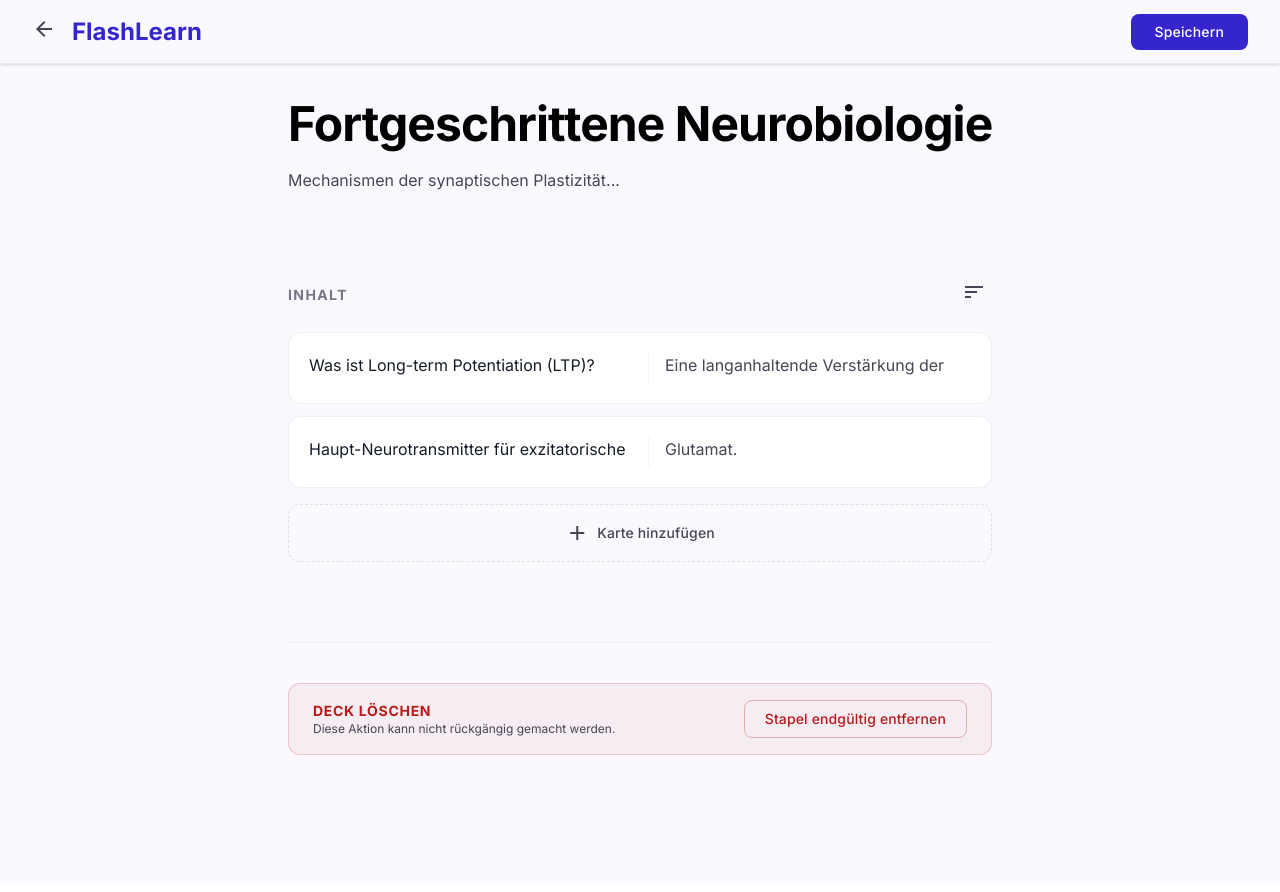
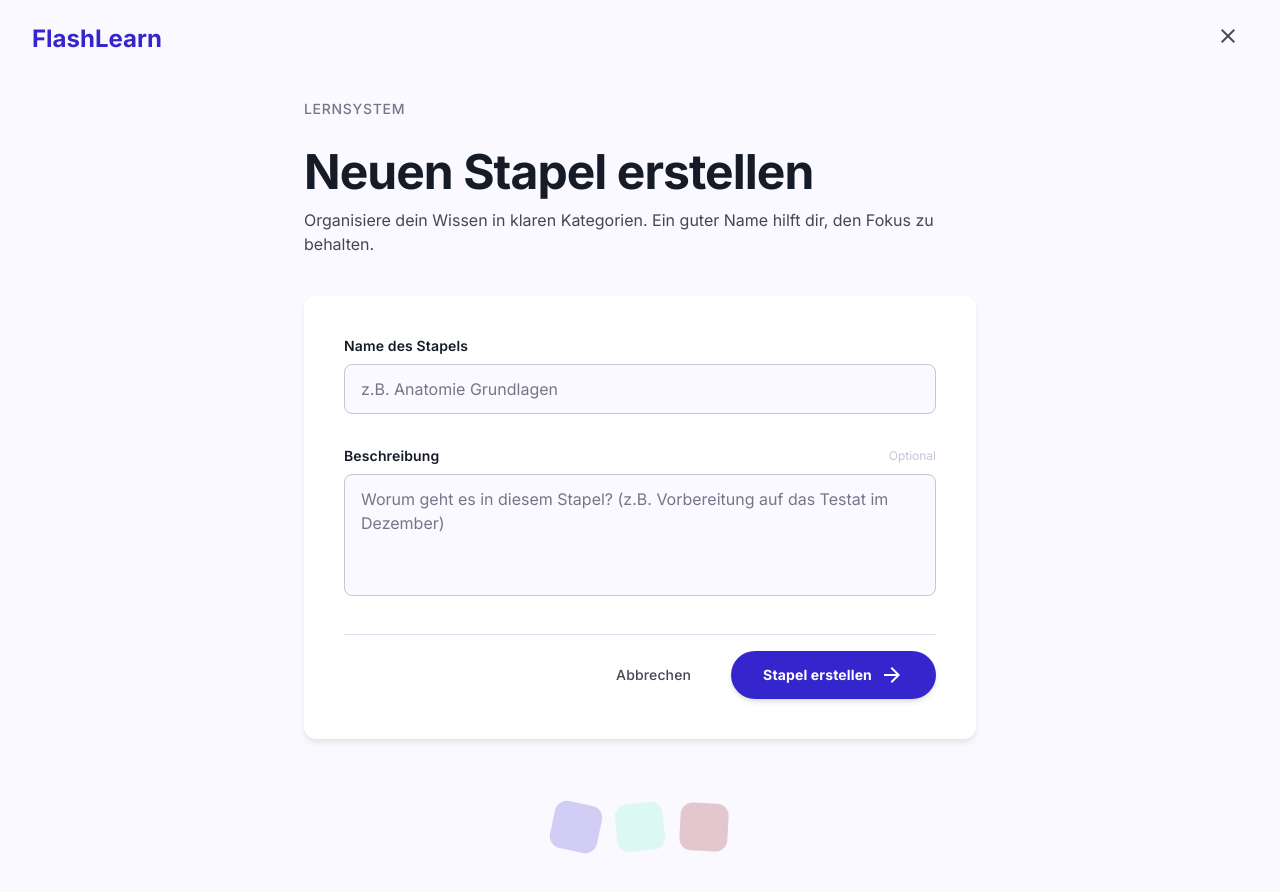
Before and after one commit to 44K33/flashcard, a React (Vite) app in the folder frontend/: page /decks/new in a window 1280 px wide. Shown: the top 892 px of the page. Built offline with nearby package versions, Linux system fonts and the light colour scheme; grey boxes are pictures that could not be loaded.

Commit message:
Seite "Neuen Stapel erstellen" implementiert.

```diff
--- a/frontend/src/App.jsx
+++ b/frontend/src/App.jsx
@@ -3,6 +3,7 @@ import DeckDetail from "./pages/DeckDetail";
 import Home from "./pages/Home";
 import Study from "./pages/Study";
 import Navbar from "./components/Navbar";
+import CreateDeck from "./pages/CreateDeck";
 
 function App() {
   // useLocation = gibt die aktuelle URL zurück
@@ -10,13 +11,16 @@ function App() {
 
   // isStudy = true wenn wir auf /study sind, sonst false
   const isStudy = location.pathname === "/study";
+  // isCreateDeck = true wenn wir auf /decks/new sind, sonst false
+  const isCreateDeck = location.pathname === "/decks/new";
 
   return (
     <div className="min-h-screen bg-surface">
-      {/* Navbar nur anzeigen wenn nicht auf der Study-Seite */}
-      {!isStudy && <Navbar />}
+      {/* Navbar nur anzeigen wenn wir auf keiner der beiden fokussierten Seiten sind */}
+      {!isStudy && !isCreateDeck && <Navbar />}
       <Routes>
         <Route path="/" element={<Home />} />
+        <Route path="/decks/new" element={<CreateDeck />} />
         <Route path="/decks/:deckId" element={<DeckDetail />} />
         <Route path="/study" element={<Study />} />
       </Routes>
--- a/frontend/src/components/AddDeckCard.jsx
+++ b/frontend/src/components/AddDeckCard.jsx
@@ -1,18 +1,20 @@
+import { Link } from "react-router-dom";
 import { PlusCircle } from "lucide-react";
 
 function AddDeckCard() {
   return (
-    // group = ermöglicht group-hover auf Kind-Elementen
-    // hover:border-primary hover:text-primary = wird beim Hovern blau
-    <div className="group border-dashed border-2 border-outline-variant items-center justify-center h-full rounded-xl flex flex-col hover:border-primary hover:text-primary transition-all duration-200 cursor-pointer">
-      {/* group-hover:scale-110 = Plus vergrössert sich wenn der ganze Container gehovert wird */}
-      {/* transition-transform = Vergrösserung animiert sich sanft */}
+    // Link statt div: ein Klick führt zur Route /decks/new
+    // to="/decks/new" = Ziel-URL, entspricht href bei normalen <a>-Tags
+    <Link
+      to="/decks/new"
+      className="group border-dashed border-2 border-outline-variant items-center justify-center h-full rounded-xl flex flex-col hover:border-primary hover:text-primary transition-all duration-200 cursor-pointer"
+    >
       <PlusCircle
         className="mb-4 group-hover:scale-110 transition-transform"
         size={36}
       />
       <p>Neuen Stapel erstellen</p>
-    </div>
+    </Link>
   );
 }
 
--- /dev/null
+++ b/frontend/src/pages/CreateDeck.jsx
@@ -0,0 +1,150 @@
+import { useState } from "react";
+import { useNavigate, Link } from "react-router-dom";
+
+function CreateDeck() {
+  // State für die beiden Formularfelder
+  const [name, setName] = useState("");
+  const [description, setDescription] = useState("");
+
+  // useNavigate = ermöglicht programmatisches Navigieren (z.B. nach dem Erstellen zurück zur Home-Seite)
+  const navigate = useNavigate();
+
+  // handleSubmit wird beim Klick auf "Stapel erstellen" ausgeführt
+  const handleSubmit = (e) => {
+    // verhindert das Standard-Verhalten von <form> (Seite neu laden)
+    e.preventDefault();
+
+    // Hier später: Daten ans Backend schicken (name, description)
+    console.log("Neuer Stapel:", { name, description });
+
+    // Zurück zur Home-Seite navigieren
+    navigate("/");
+  };
+
+  return (
+    // pt-24 = Platz für den fixierten Header oben
+    <div className="min-h-screen bg-background flex flex-col">
+      {/* Header: nur Logo + X-Button, keine normale Navbar */}
+      <header className="bg-background fixed top-0 w-full z-50 transition-all duration-200 ease-in-out">
+        <div className="flex justify-between items-center w-full px-4 md:px-8 py-4 max-w-7xl mx-auto">
+          <Link
+            to="/"
+            className="font-headline-md text-headline-md font-bold text-primary"
+          >
+            FlashLearn
+          </Link>
+          <button
+            type="button"
+            onClick={() => navigate("/")}
+            aria-label="Abbrechen"
+            className="p-2 rounded-full hover:bg-surface-container transition-colors text-on-surface-variant cursor-pointer"
+          >
+            <span className="material-symbols-outlined">close</span>
+          </button>
+        </div>
+      </header>
+
+      {/* Hauptinhalt */}
+      <main className="flex-grow pt-24 pb-12 px-4 md:px-8">
+        <div className="max-w-2xl mx-auto w-full">
+          {/* Kleiner Kontext-Hinweis oben */}
+          <nav className="mb-6">
+            <span className="text-label-sm font-label-sm text-outline uppercase tracking-wider">
+              Lernsystem
+            </span>
+          </nav>
+
+          {/* Titel und Beschreibung */}
+          <section className="mb-10">
+            <h1 className="font-display-lg-mobile md:font-display-lg text-display-lg-mobile md:text-display-lg text-on-surface mb-2">
+              Neuen Stapel erstellen
+            </h1>
+            <p className="font-body-md text-body-md text-on-surface-variant">
+              Organisiere dein Wissen in klaren Kategorien. Ein guter Name hilft
+              dir, den Fokus zu behalten.
+            </p>
+          </section>
+
+          {/* Formular-Karte */}
+          <div className="bg-surface-container-lowest rounded-xl shadow-[0_4px_6px_-1px_rgba(0,0,0,0.1)] p-6 md:p-10">
+            <form className="space-y-8" onSubmit={handleSubmit}>
+              {/* Name des Stapels */}
+              <div className="space-y-2">
+                <label
+                  htmlFor="stackName"
+                  className="block font-label-sm text-label-sm text-on-surface font-semibold"
+                >
+                  Name des Stapels
+                </label>
+                <input
+                  id="stackName"
+                  type="text"
+                  required
+                  placeholder="z.B. Anatomie Grundlagen"
+                  // value + onChange = kontrolliertes Input-Feld, React kennt immer den aktuellen Wert
+                  value={name}
+                  onChange={(e) => setName(e.target.value)}
+                  className="w-full px-4 py-3 rounded-lg border border-outline-variant bg-surface text-body-md font-body-md transition-all placeholder:text-outline focus:outline-none focus:border-primary focus:ring-4 focus:ring-primary/10"
+                />
+              </div>
+
+              {/* Beschreibung */}
+              <div className="space-y-2">
+                <div className="flex justify-between items-center">
+                  <label
+                    htmlFor="stackDesc"
+                    className="block font-label-sm text-label-sm text-on-surface font-semibold"
+                  >
+                    Beschreibung
+                  </label>
+                  <span className="font-caption text-caption text-outline-variant">
+                    Optional
+                  </span>
+                </div>
+                <textarea
+                  id="stackDesc"
+                  rows="4"
+                  placeholder="Worum geht es in diesem Stapel? (z.B. Vorbereitung auf das Testat im Dezember)"
+                  value={description}
+                  onChange={(e) => setDescription(e.target.value)}
+                  className="w-full px-4 py-3 rounded-lg border border-outline-variant bg-surface text-body-md font-body-md transition-all placeholder:text-outline resize-none focus:outline-none focus:border-primary focus:ring-4 focus:ring-primary/10"
+                />
+              </div>
+
+              {/* Trennlinie + Buttons */}
+              <div className="pt-4 border-t border-surface-variant flex flex-col md:flex-row justify-end gap-4">
+                <button
+                  type="button"
+                  onClick={() => navigate("/")}
+                  className="px-6 py-3 rounded-full font-label-sm text-label-sm text-on-surface-variant hover:bg-surface-container transition-all active:scale-95 cursor-pointer"
+                >
+                  Abbrechen
+                </button>
+                <button
+                  type="submit"
+                  className="px-8 py-3 bg-primary text-on-primary rounded-full font-label-sm text-label-sm font-bold shadow-md hover:shadow-lg transition-all active:scale-95 flex items-center justify-center gap-2 cursor-pointer"
+                >
+                  <span>Stapel erstellen</span>
+                  <span className="material-symbols-outlined text-sm">
+                    arrow_forward
+                  </span>
+                </button>
+              </div>
+            </form>
+          </div>
+
+          {/* Deko-Element, rein optisch */}
+          <div className="mt-16 flex justify-center opacity-20 select-none pointer-events-none">
+            <div className="flex gap-4">
+              <div className="w-12 h-12 rounded-xl bg-primary transform rotate-12"></div>
+              <div className="w-12 h-12 rounded-xl bg-secondary-fixed transform -rotate-6"></div>
+              <div className="w-12 h-12 rounded-xl bg-tertiary transform rotate-3"></div>
+            </div>
+          </div>
+        </div>
+      </main>
+    </div>
+  );
+}
+
+export default CreateDeck;
```
